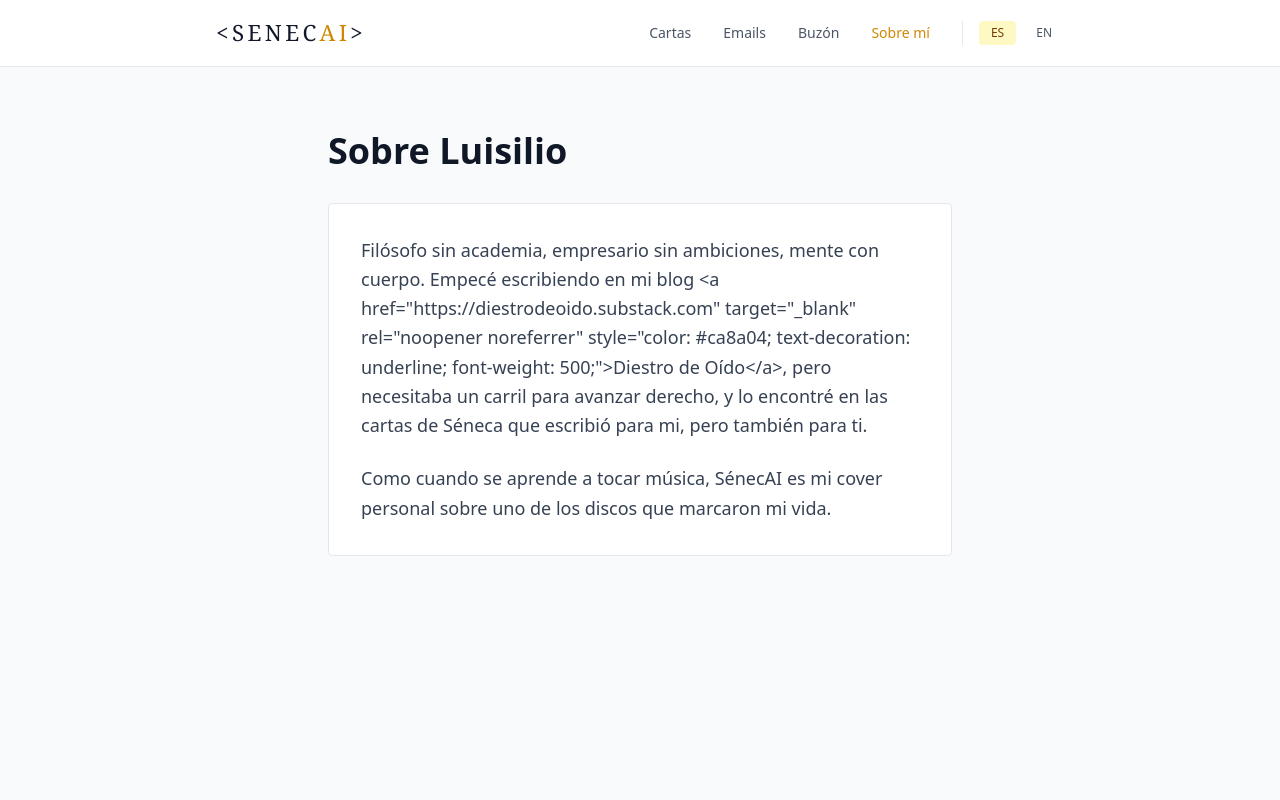
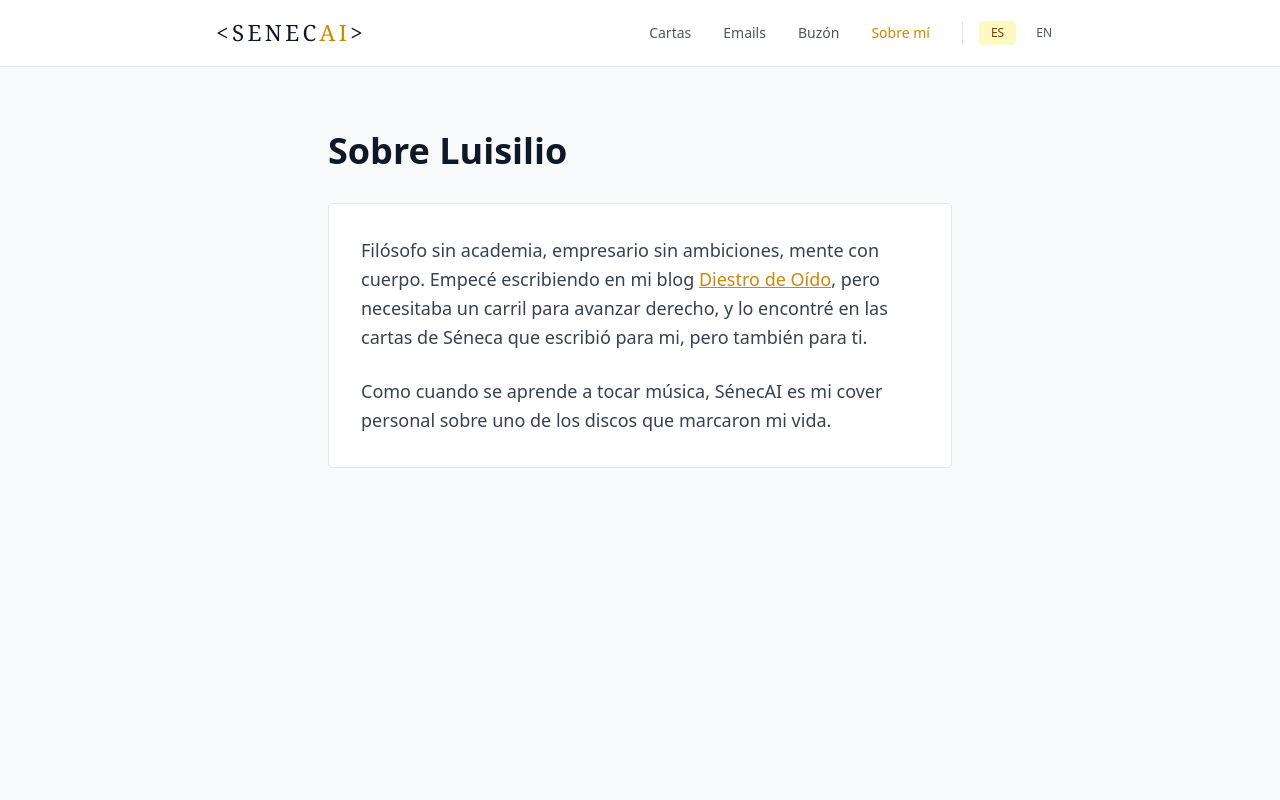
Before and after one commit to diestrodeoido/senecai, a Next.js app: page / in a window 1280 px wide. Both pictures are taken after a click on the button "Sobre mí". Shown: the top 800 px of the page. Built offline with nearby package versions, Linux system fonts and the light colour scheme.

Commit message:
fix: Render HTML en About para que el link a Substack funcione

```diff
--- a/app/page.tsx
+++ b/app/page.tsx
@@ -946,7 +946,7 @@
             <div className="max-w-2xl mx-auto px-6">
               <h2 className="text-4xl font-bold text-gray-900 mb-8">{t.about.titulo}</h2>
               <div className="bg-white p-8 rounded border border-gray-200">
-                <p className="text-lg text-gray-700 leading-relaxed mb-6">{t.about.contenido}</p>
+                <p className="text-lg text-gray-700 leading-relaxed mb-6" dangerouslySetInnerHTML={{ __html: t.about.contenido }} />
                 <p className="text-lg text-gray-700 leading-relaxed">{t.about.parrafo2}</p>
               </div>
             </div>
```
